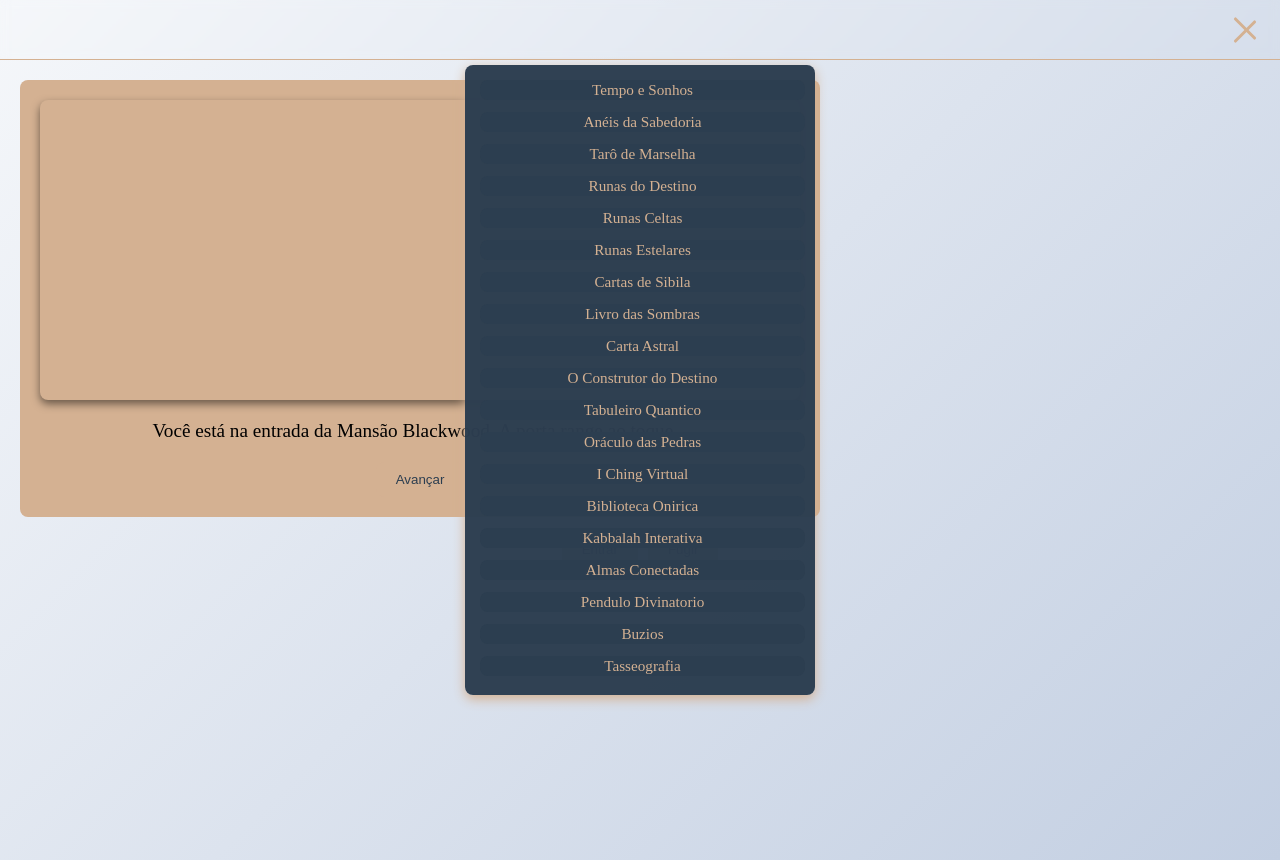
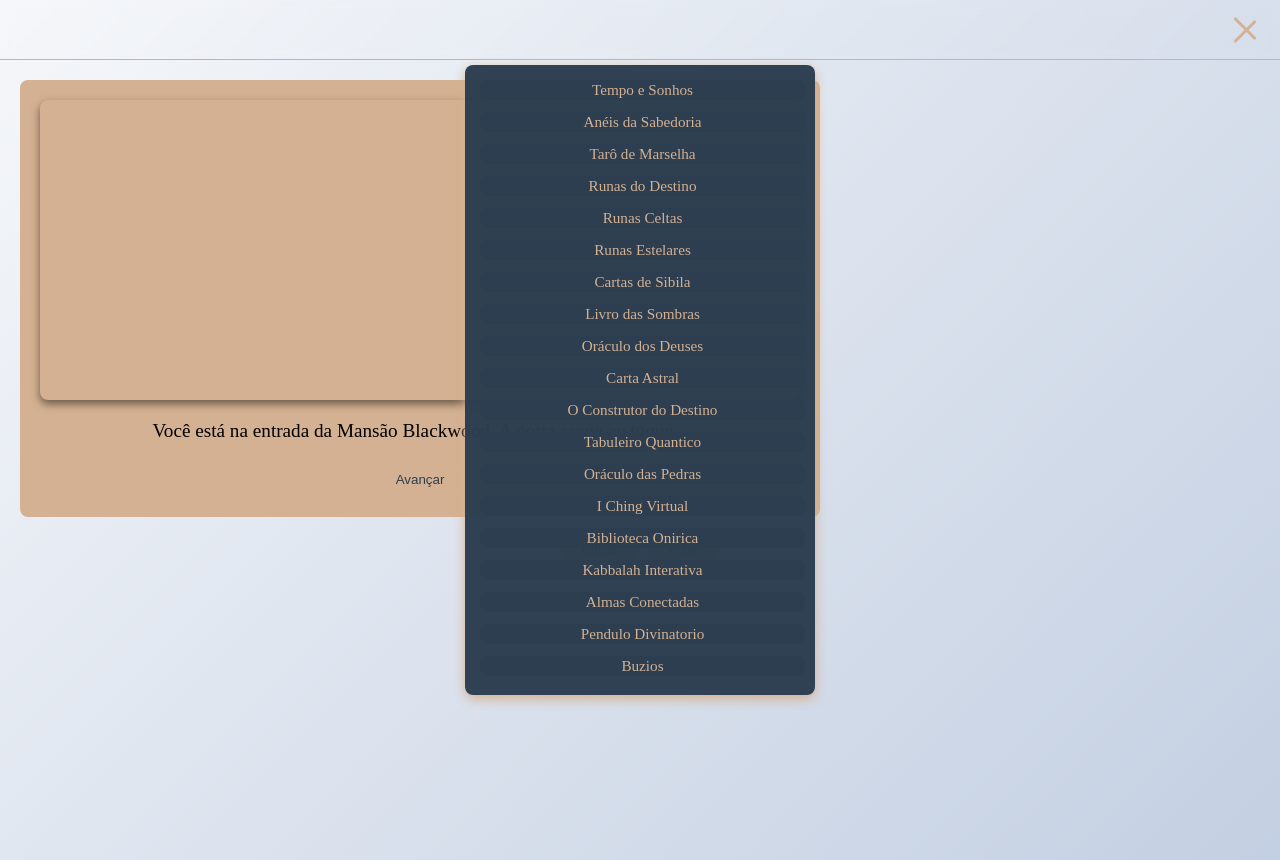
Before and after one commit to alexxanorafa/Whispering-Shadows, a plain HTML site: page index.html in a window 1280 px wide. Both pictures are taken after a click on the element 1245 px from the left and 29 px from the top of the page. Drawn offline with Linux system fonts and the light colour scheme.

Commit message:
Update index.html

```diff
--- a/index.html
+++ b/index.html
@@ -23,6 +23,7 @@
                 <a href="https://alexxanorafa.github.io/Runas-Estelares/" class="menu-item">Runas Estelares</a>
                 <a href="https://alexxanorafa.github.io/Cartas-de-Sibila/" class="menu-item">Cartas de Sibila</a>
                 <a href="https://alexxanorafa.github.io/Livro-das-Sombras/" class="menu-item">Livro das Sombras</a>
+                <a href="https://alexxanorafa.github.io/Oraculo-dos-Deuses/" class="menu-item">Oráculo dos Deuses</a>
                 <a href="https://alexxanorafa.github.io/posicionamentodosastros/" class="menu-item">Carta Astral</a>
                 <a href="https://alexxanorafa.github.io/O-Construtor-do-Destino/" class="menu-item">O Construtor do Destino</a>
                 <a href="https://alexxanorafa.github.io/Tabuleiro-Quantico/" class="menu-item">Tabuleiro Quantico</a>
```
